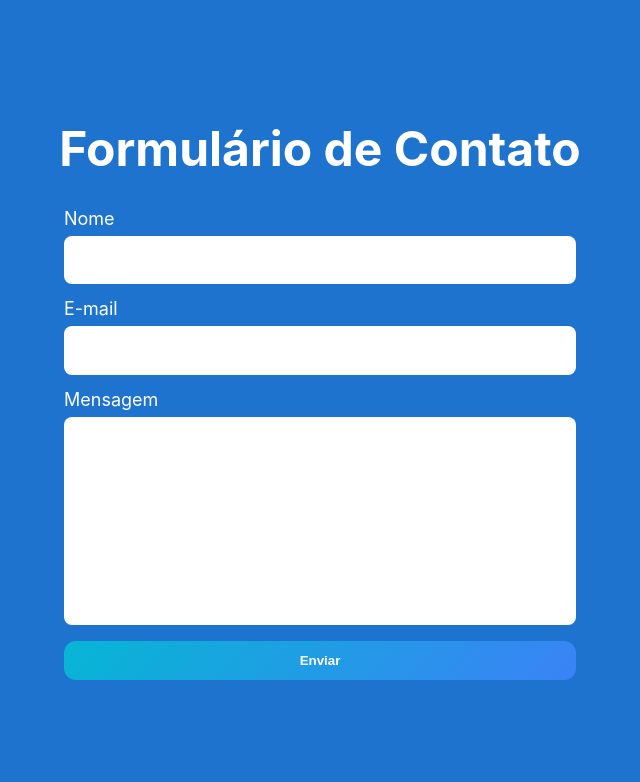
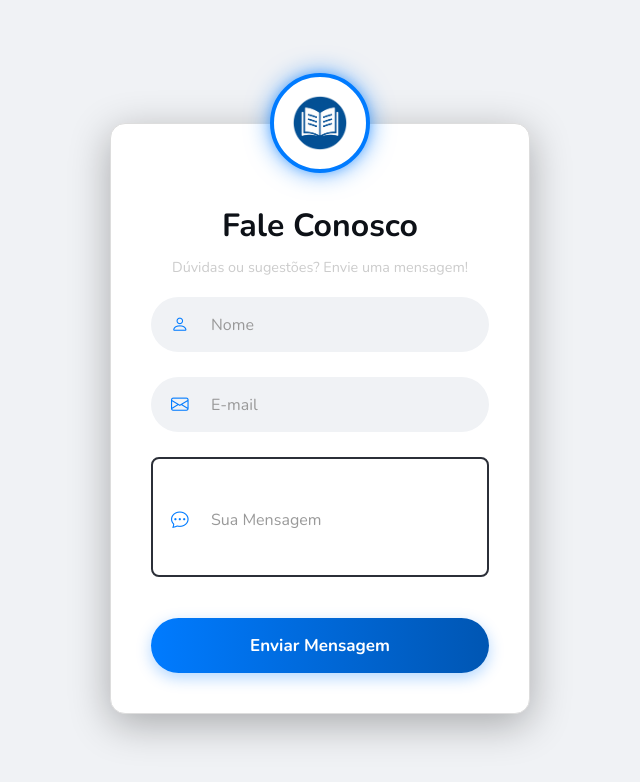
Before and after one commit to JoaoGuilhermeGallindo/BookSphere, a PHP site: page /pasta-html/faleconosco.html in a window 1280 px wide. Shown: the top 782 px of the page, without its empty margins (320-960 px from the left). Run offline with PHP 8.4, Linux system fonts and the light colour scheme.

Commit message:
Alterando o css do Fale Conosco e do obrigado

```diff
--- a/pasta-css/login-cadastro.css
+++ b/pasta-css/login-cadastro.css
@@ -658,3 +658,47 @@ body.modo-claro #subtitulo_recuperacao,
 body.modo-claro #info_codigo {
     color: #555;
 }
+
+/* ========================================
+ESTILOS EXTRAS PARA O FALE CONOSCO (TEXTAREA)
+========================================
+*/
+
+/* Estiliza a caixa de texto grande */
+.textfield-floating textarea.textarea-input {
+    width: 100%;
+    background: transparent;
+    border: 2px solid #2b2f38; /* Mesma borda dos inputs */
+    border-radius: 8px;
+    padding: 15px 15px 15px 45px; /* Espaço para o ícone */
+    color: #f0f0f0;
+    font-size: 1rem;
+    outline: none;
+    resize: none; /* Impede o usuário de quebrar o layout */
+    height: 120px; /* Altura fixa */
+    font-family: inherit;
+    transition: border-color 0.3s ease;
+}
+
+/* Quando focar na textarea */
+.textfield-floating textarea.textarea-input:focus,
+.textfield-floating textarea.textarea-input:not(:placeholder-shown) {
+    border-color: #00aaff;
+}
+
+/* Ajuste do label flutuante para a textarea */
+.textfield-floating textarea.textarea-input:focus ~ label,
+.textfield-floating textarea.textarea-input:not(:placeholder-shown) ~ label {
+    top: -10px;
+    left: 10px;
+    font-size: 0.85rem;
+    color: #00aaff;
+    background-color: #161b22; /* Fundo do card para cobrir a linha */
+    padding: 0 5px;
+}
+
+/* Ícone da textarea (precisa ficar no topo) */
+.textfield-floating .bi-chat-dots {
+    top: 51px !important; /* Força o ícone a ficar no topo */
+    transform: none !important;
+}
--- a/pasta-html/faleconosco.html
+++ b/pasta-html/faleconosco.html
@@ -4,38 +4,60 @@
 <head>
   <meta charset="UTF-8" />
   <meta name="viewport" content="width=device-width, initial-scale=1.0" />
-  <title>BookSphere | Formulário de Contato</title>
-  <link href="https://fonts.googleapis.com/css2?family=Poppins:wght@400;500;600;700&display=swap" rel="stylesheet" />
-  <link rel="stylesheet" href="../pasta-css/faleconosco.css" />
+  <title>BookSphere | Fale Conosco</title>
+
   <link rel="shortcut icon" href="../LOGOS/faviconBS.png" type="image/x-icon">
+  <link rel="stylesheet" href="../pasta-css/login-cadastro.css?v=13">
+  <link rel="stylesheet" href="https://cdn.jsdelivr.net/npm/bootstrap-icons@1.11.3/font/bootstrap-icons.min.css">
 </head>
 
 <body>
 
-  <button id="btn-modo-leitura"></button>
+  <div class="main-login">
+    <div class="login-container">
 
-  <h1>Formulário de Contato</h1>
-  <form action="https://formsubmit.co/booksphere@booksphere.sbs" method="POST" class="form">
-    <label for="name">Nome</label>
-    <input type="text" name="name" id="name" required />
-    <label for="email">E-mail</label>
-    <input type="email" name="email" id="email" required />
-    <label for="message">Mensagem</label>
-    <textarea name="message" id="message" required></textarea>
-    <input type="hidden" name="_captcha" value="false" />
-    <input type="hidden" name="_next" value="https://booksphere.sbs/pasta-html/obrigado.html" />
+      <div class="logo-tab">
+        <img src="../LOGOS/faviconBS.png" alt="Logo BookSphere">
+      </div>
 
-    <div class="form-actions">
-      <button id="btn-send" type="submit">
-        <span class="btn-text">Enviar</span>
-        <svg class="plane-icon" viewBox="0 0 24 24" aria-hidden="true">
-          <path d="M2 21l21-9L2 3v7l15 2-15 2v7z" fill="currentColor" />
-        </svg>
-      </button>
+      <div class="card-login">
+
+        <form action="https://formsubmit.co/booksphere@booksphere.sbs" method="POST" style="width: 100%;">
+
+          <h1 style="text-align: center; margin-bottom: 10px;">Fale Conosco</h1>
+
+          <p style="text-align: center; margin-bottom: 20px; color: #ccc; font-size: 0.9rem;">
+            Dúvidas ou sugestões? Envie uma mensagem!
+          </p>
+
+          <input type="hidden" name="_captcha" value="false" />
+          <input type="hidden" name="_next" value="https://booksphere.sbs/pasta-html/obrigado.html" />
+
+          <div class="textfield-floating">
+            <input type="text" name="name" id="name" required placeholder=" ">
+            <label for="name">Nome</label>
+            <i class="bi bi-person input-icon"></i>
+          </div>
+
+          <div class="textfield-floating">
+            <input type="email" name="email" id="email" required placeholder=" ">
+            <label for="email">E-mail</label>
+            <i class="bi bi-envelope input-icon"></i>
+          </div>
+
+          <div class="textfield-floating">
+            <textarea name="message" id="message" required placeholder=" " class="textarea-input"></textarea>
+            <label for="message">Sua Mensagem</label>
+            <i class="bi bi-chat-dots input-icon" style="top: 20px;"></i>
+          </div>
+
+          <button type="submit" class="btn-login">Enviar Mensagem</button>
+
+        </form>
+      </div>
     </div>
-  </form>
+  </div>
 
-  <script src="../pasta-js/faleconosco.js"></script>
   <script src="../pasta-js/personalizacao.js"></script>
 </body>
 
```
Also changed, not shown: pasta-html/obrigado.html (+32 -12 lines).
